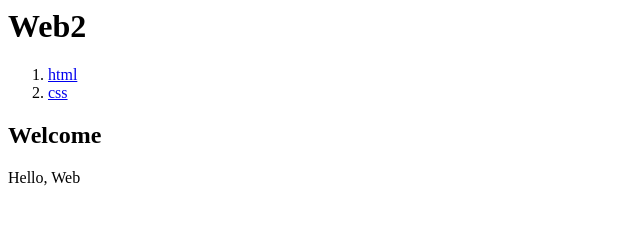
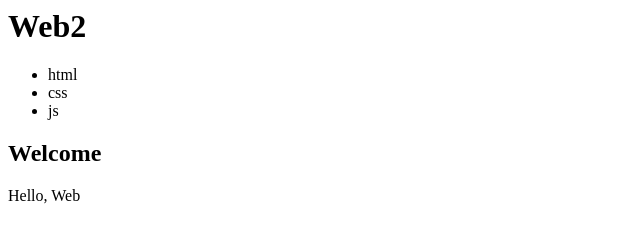
Before and after one commit to YWTechIT/alice-sw-engineer-track, a plain HTML site: page third-week/index.html in a window 1280 px wide. Shown: the whole page, without its empty margins (0-640 px from the left). Drawn offline with Linux system fonts and the light colour scheme.

Commit message:
for 반복문으로 data 객체 추가하기

```diff
--- a/third-week/index.html
+++ b/third-week/index.html
@@ -5,14 +5,29 @@
     <h1><a href='index.html'></a>Web2</h1>
   </header>
   <nav>
-    <ol>
+    <ul>
       <li><a href="1.html">html</a></li>
       <li><a href="2.html">css</a></li>
-    </ol>
+    </ul>
   </nav>
   <article>
     <h2>Welcome</h2>
     Hello, Web
   </article>
+  <script>
+    let data = [
+      {id:1, title: 'html', body: "html is..."},
+      {id:2, title: 'css', body: "css is..."},
+      {id:3, title: 'js', body: "js is..."}
+    ]
+
+    let navTag = "";
+    // for 반복문으로 태그 추가하기
+    for (let i=0; i<data.length; i++){
+      navTag += `<li>${data[i].title}</li>`;
+    }
+
+    document.querySelector("nav>ul").innerHTML = navTag;
+  </script>
 </body>
 </html>
```
